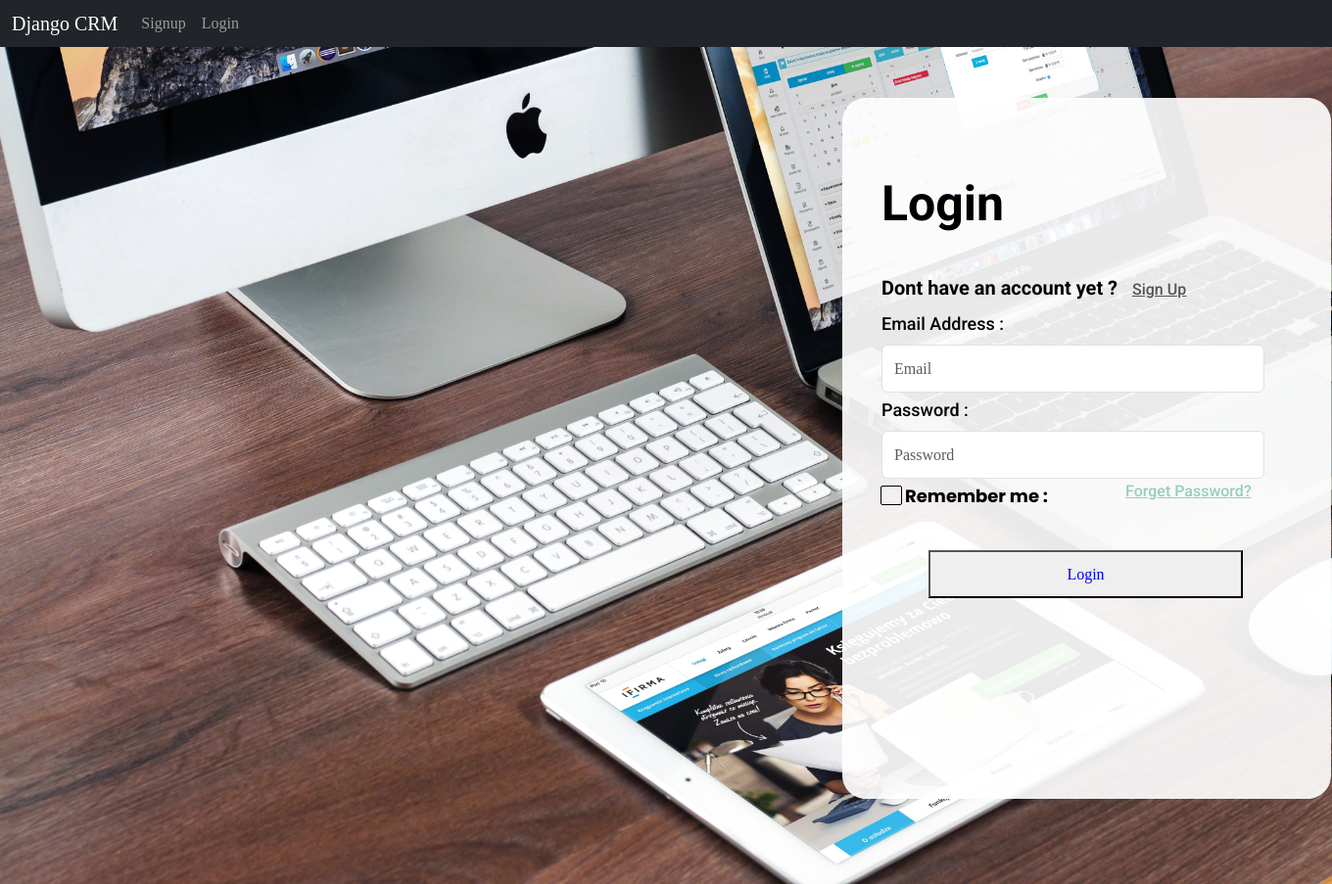
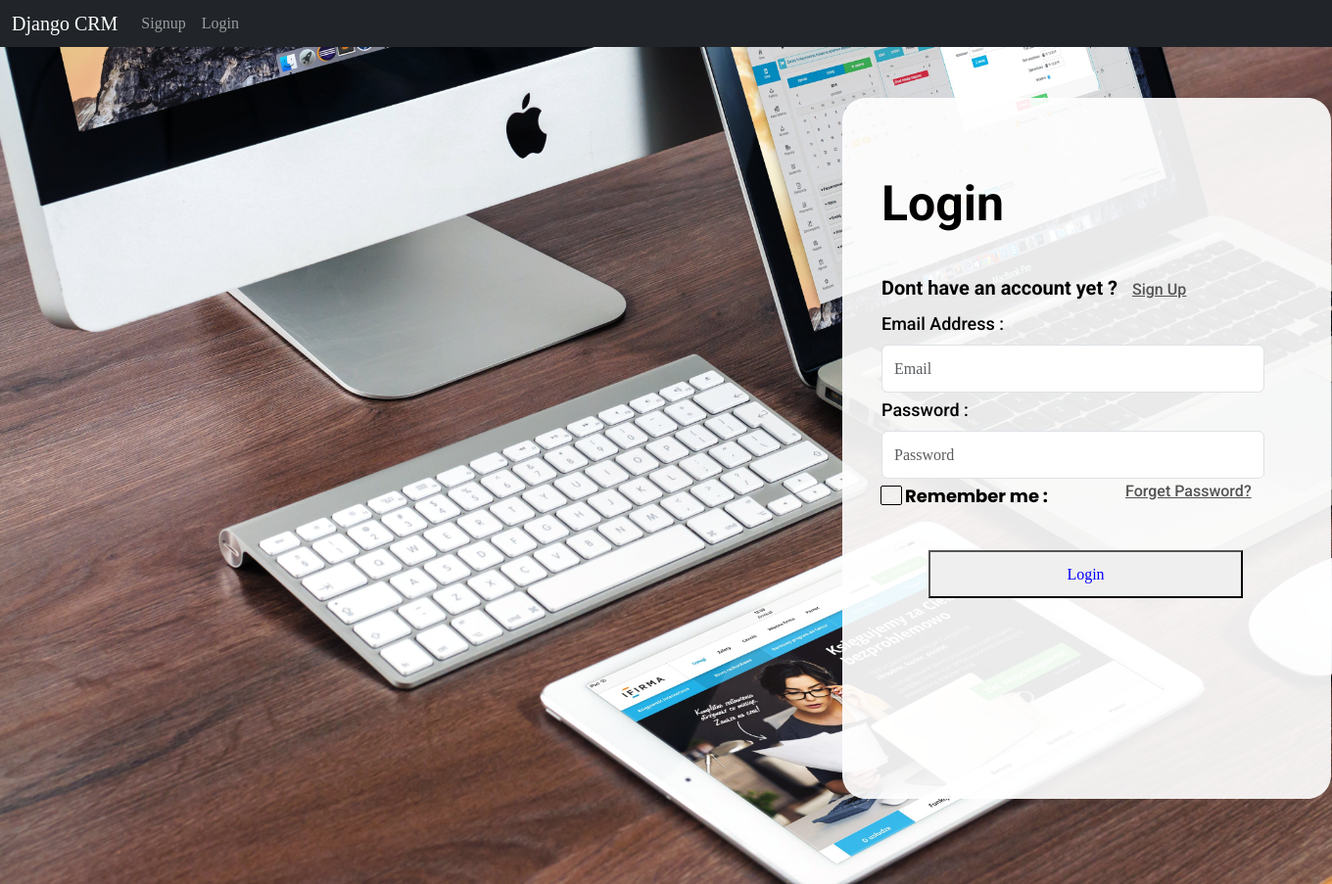
Before and after one commit to asarath94/resourcemanagement, a Django app: page / in a window 1360 px wide. Shown: the whole page at 98% size. Run offline with Django 4.2, Linux system fonts and the light colour scheme; some libraries are stand-ins or nearby versions.

Commit message:
css modifications for signup and forgot password buttons

```diff
--- a/website/static/style.css
+++ b/website/static/style.css
@@ -64,7 +64,7 @@
   left: 289px;
   font-family: "Roboto", Helvetica;
   font-weight: 500;
-  color: #96cebc;
+  color: #545454;
   font-size: 16px;
   letter-spacing: 0;
   line-height: normal;
```
